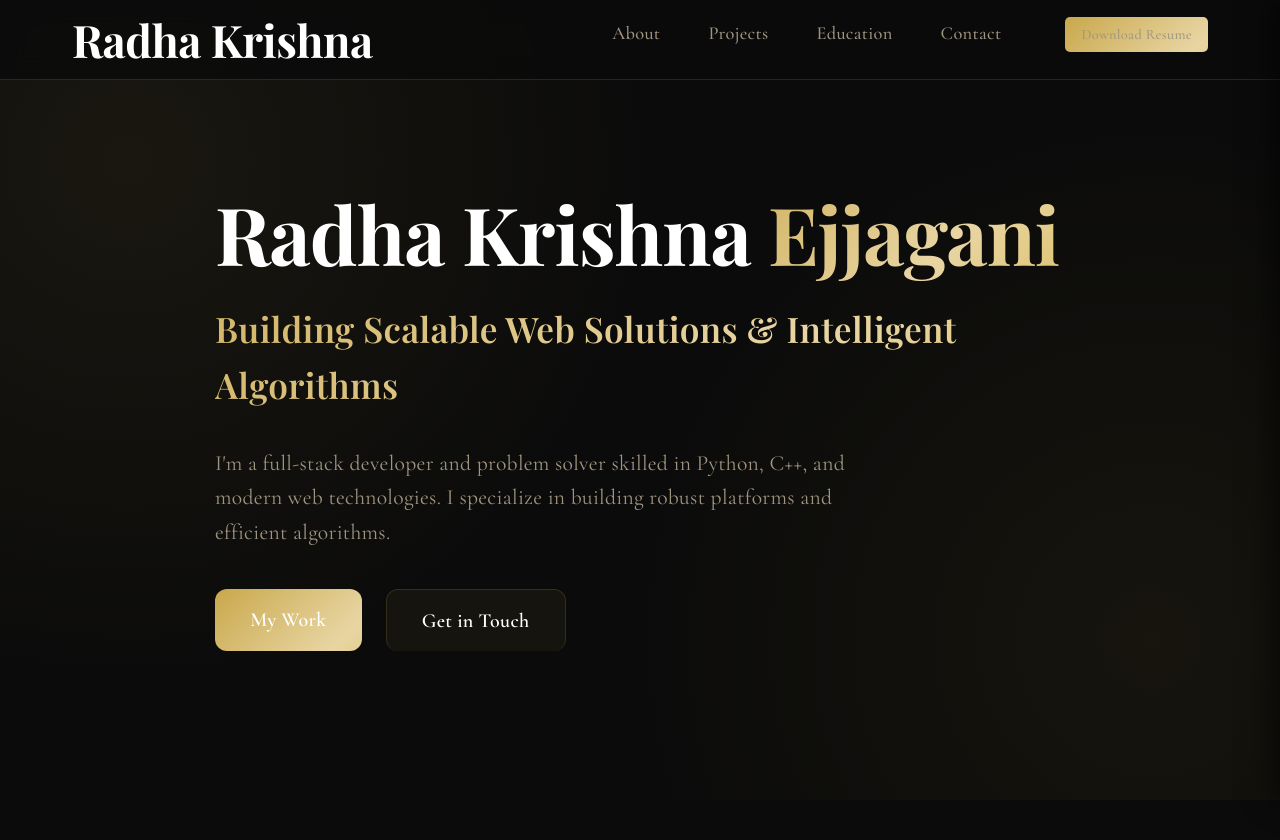
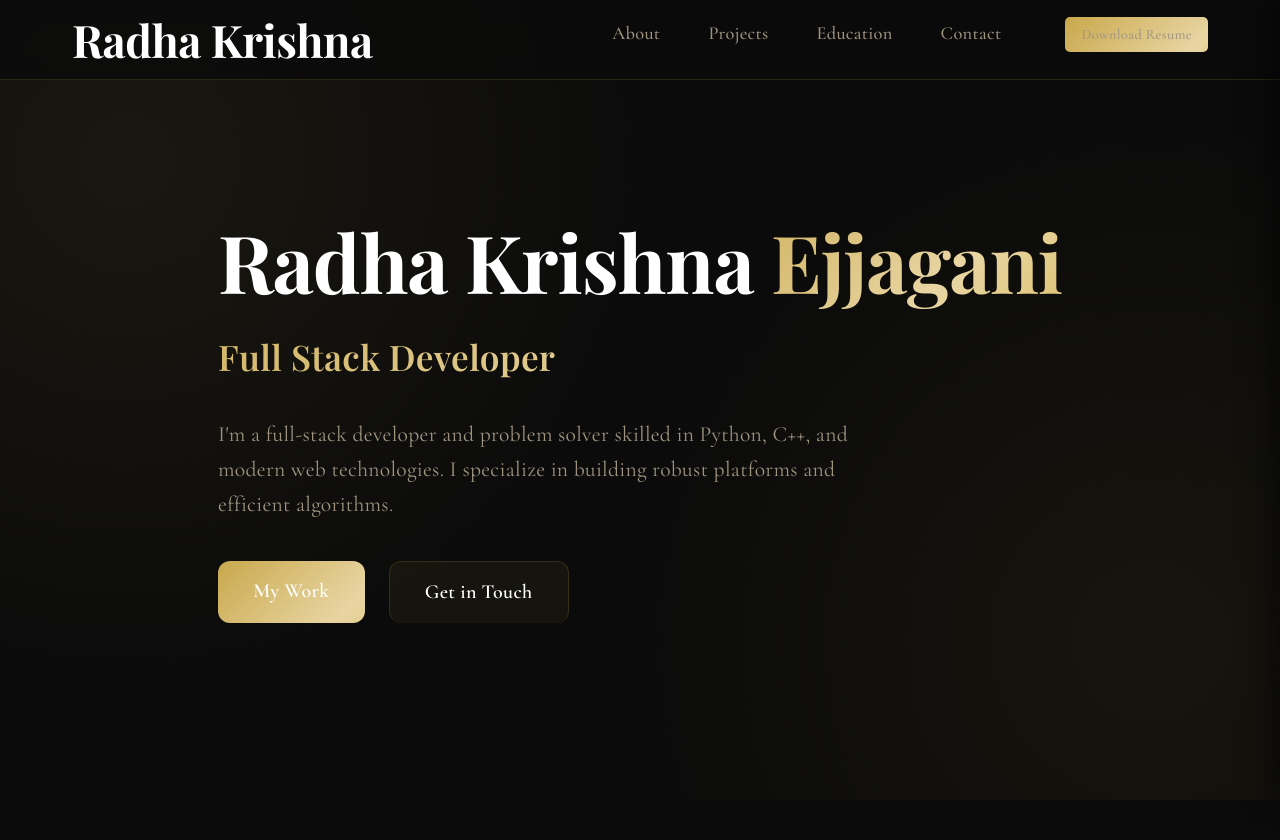
Before and after one commit to radhakrishna52/Portfolio, a Django app: page / in a window 1280 px wide. Shown: the top 840 px of the page. Run offline with Django 5.2, Linux system fonts and the light colour scheme.

Commit message:
Change subtitle to Full Stack Developer

```diff
--- a/templates/index.html
+++ b/templates/index.html
@@ -8,7 +8,7 @@
     <div class="container">
         <div class="hero-content">
             <h1 class="hero-title">Radha Krishna <span class="gradient-text">Ejjagani</span></h1>
-            <h2 class="hero-subtitle-dev">Building Scalable Web Solutions & Intelligent Algorithms</h2>
+            <h2 class="hero-subtitle-dev">Full Stack Developer</h2>
             <p class="hero-subtitle">I'm a full-stack developer and problem solver skilled in Python, C++, and modern
                 web technologies. I specialize in building robust platforms and efficient algorithms.</p>
             <div class="cta-buttons">
```
